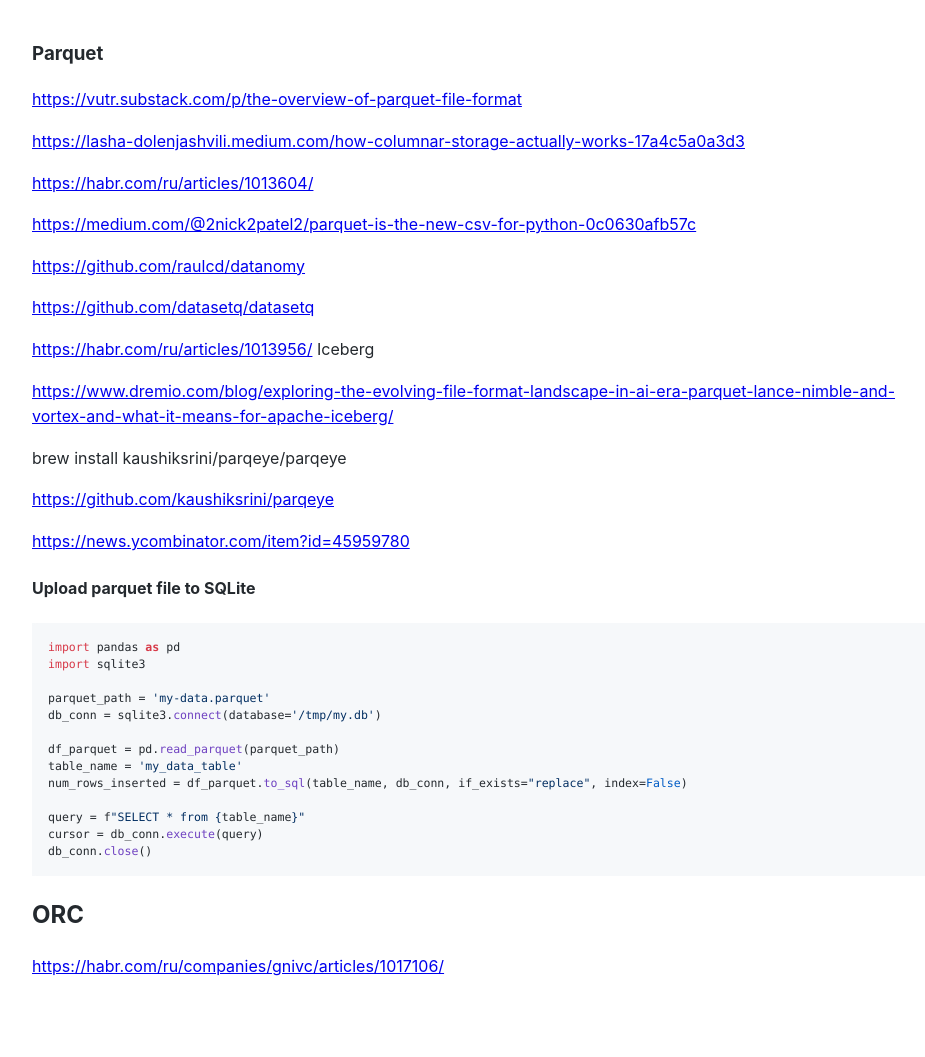
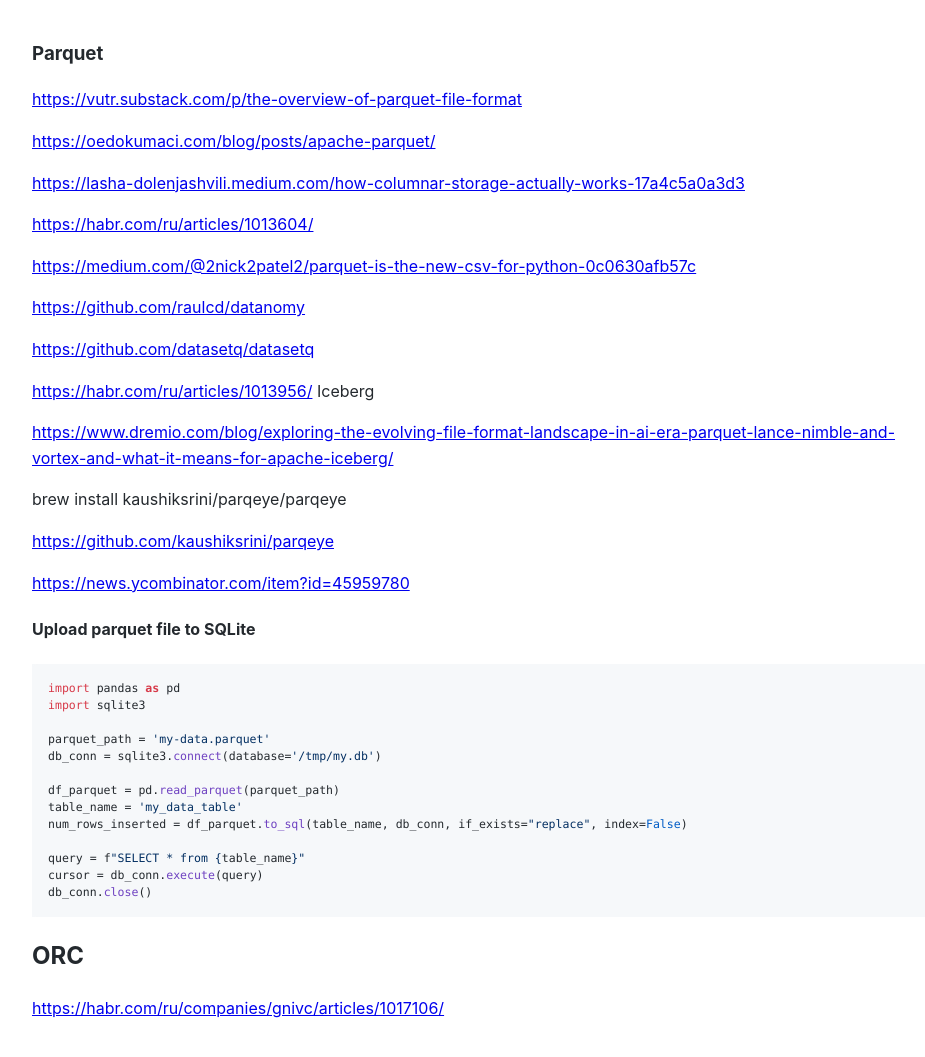
Before and after one commit to Michael-Lubinsky/michael-lubinsky.github.com, a Jekyll site: the page built from parquet/parquet.md, in a window 1280 px wide. Shown: the whole page, without its empty margins (158-1083 px from the left). Built offline with Jekyll 4.4.1, drawn with Linux system fonts in a browser that asks for light colours; our own code applies the rules of GitHub Pages for plain Markdown files; before the commit the page ends 1016 px from its top, so only the background shows below that.

Commit message:
Update parquet.md

```diff
--- a/parquet/parquet.md
+++ b/parquet/parquet.md
@@ -1,6 +1,8 @@
 ### Parquet
 
 <https://vutr.substack.com/p/the-overview-of-parquet-file-format>
+
+<https://oedokumaci.com/blog/posts/apache-parquet/>
 
 <https://lasha-dolenjashvili.medium.com/how-columnar-storage-actually-works-17a4c5a0a3d3>
 
```
